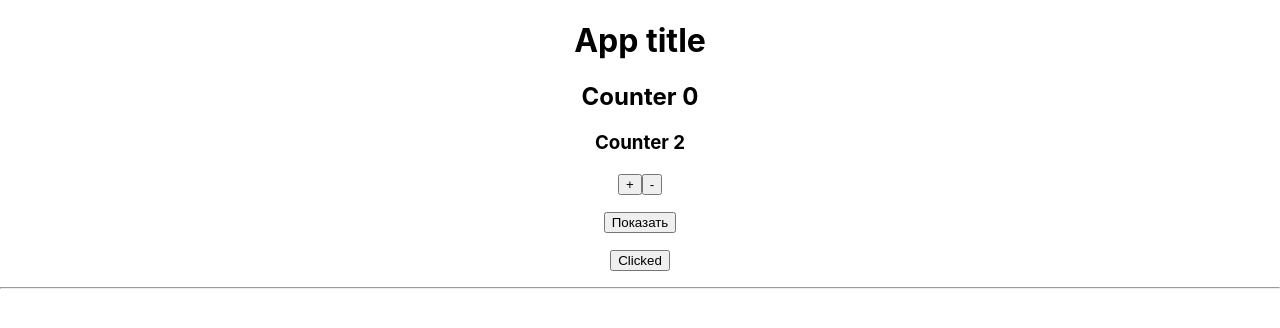
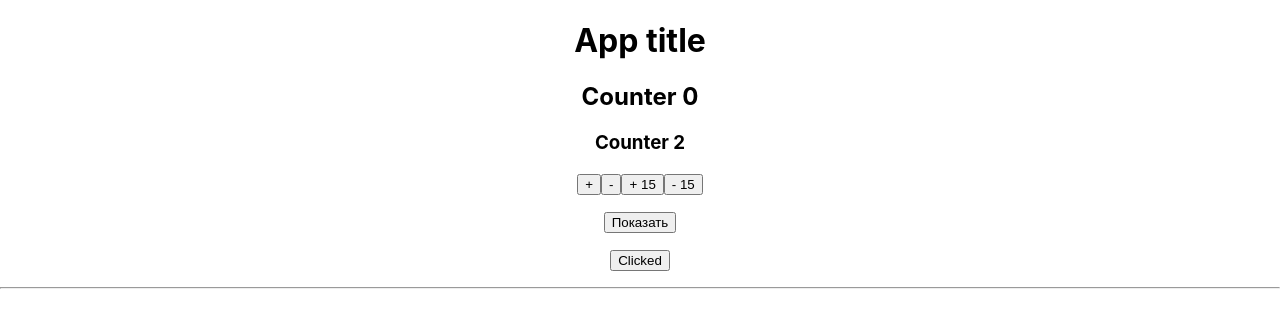
Before and after one commit to aSosunoff/ReactTheory, a React (Create React App) app: page / in a window 1280 px wide. Shown: the top 328 px of the page. Built offline with nearby package versions, Linux system fonts and the light colour scheme.

Commit message:
rootReduce

```diff
--- a/src/Counter/index.js
+++ b/src/Counter/index.js
@@ -32,6 +32,8 @@
 				<Counter2 />
 				<button onClick={this.props.onAdd}>+</button>
 				<button onClick={this.props.onSub}>-</button>
+				<button onClick={() => this.props.onAddNumber(15)}>+ 15</button>
+				<button onClick={() => this.props.onAddNumber(-15)}>- 15</button>
 			</>
 		);
 	}
@@ -45,8 +47,9 @@
 
 const mapDispatchToProps = dispatch => {
 	return {
-		onAdd: () => dispatch({type: 'ADD'}),
-		onSub: () => dispatch({type: 'SUB'})
+		onAdd: () => dispatch({ type: 'ADD' }),
+		onSub: () => dispatch({ type: 'SUB' }),
+		onAddNumber: number => dispatch({ type: 'ADD_NUMBER', payload: number }),
 	};
 };
 
--- a/src/redux/rootReducer.js
+++ b/src/redux/rootReducer.js
@@ -12,6 +12,10 @@
 			return {
 				counter: state.counter - 1,
 			};
+		case 'ADD_NUMBER':
+			return {
+				counter: state.counter + action.payload,
+			};
 		default:
 			return state;
 	}
```
